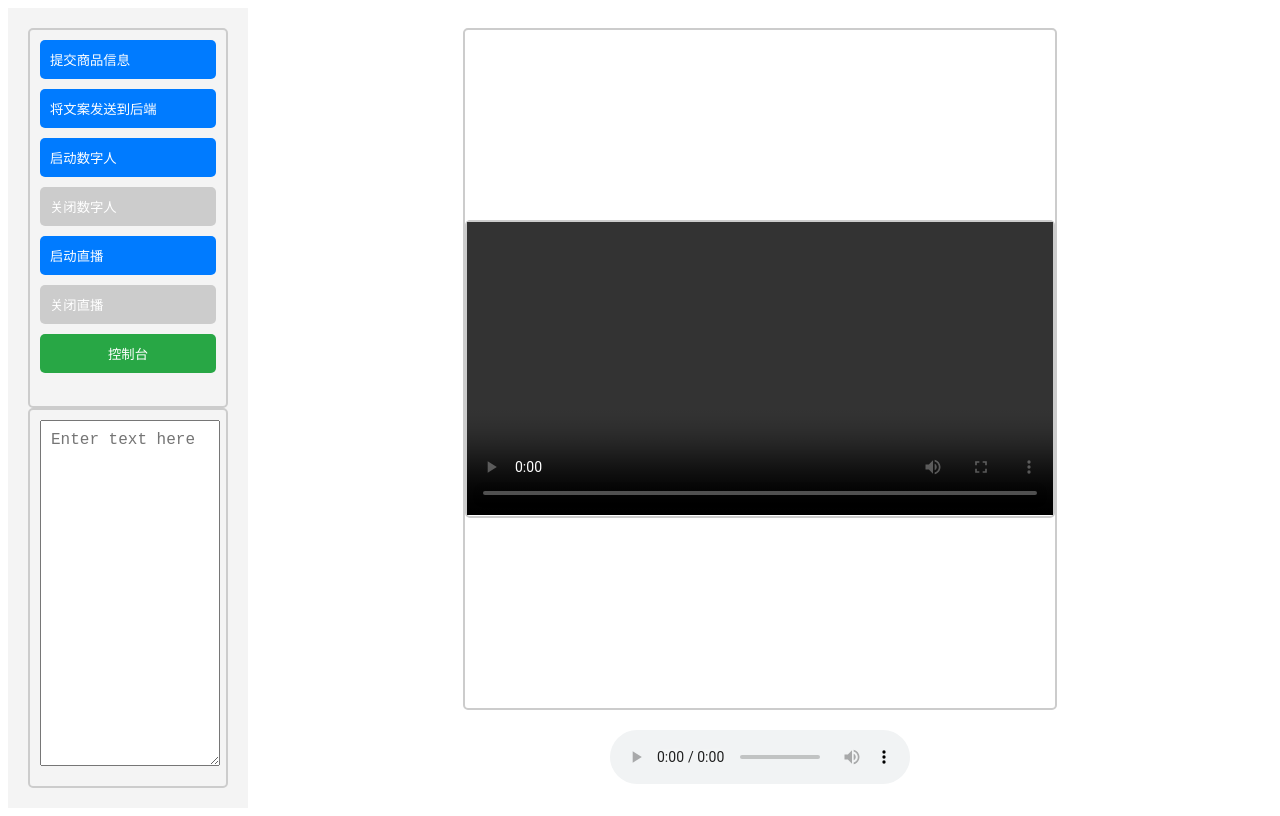
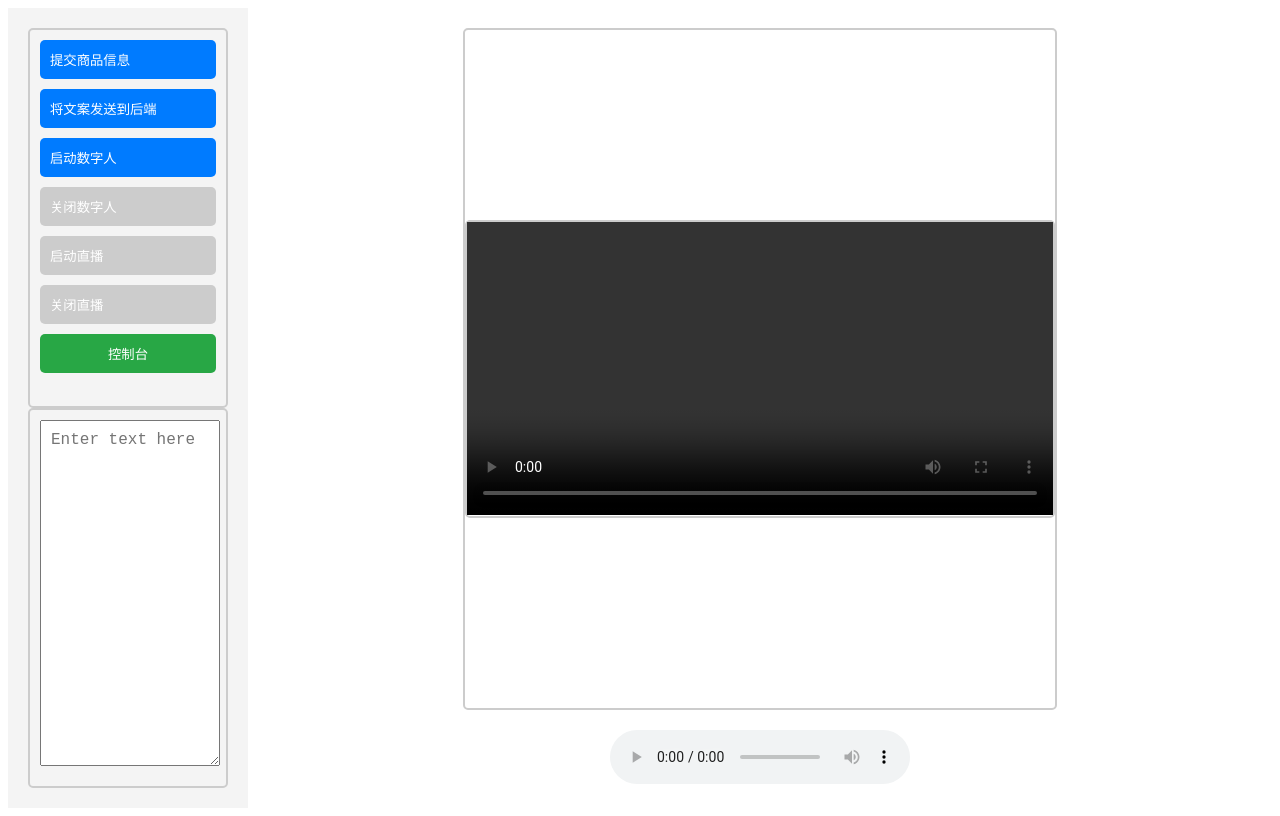
Before and after one commit to Circular-Rock/Loly, a Vue app: page /ImageDisplay in a window 1280 px wide. Built offline with nearby package versions, Linux system fonts and the light colour scheme.

Commit message:
开启数字人-关闭数字人-开启直播-关闭直播互斥关系已完成

```diff
--- a/src/components/ImageDisplay.vue
+++ b/src/components/ImageDisplay.vue
@@ -60,7 +60,7 @@ export default {
         {
           label: '启动直播', action: () => {
             this.start();
-          }, disabled: false
+          }, disabled: true
         },
         {
           label: '关闭直播', action: () => {
@@ -141,6 +141,10 @@ export default {
       });
     },
     start() {
+      if (!this.dvAnchorStarted) {
+        alert('请先开启数字人');
+        return;
+      }
       const config = {
         sdpSemantics: 'unified-plan'
       };
@@ -171,6 +175,7 @@ export default {
       this.liveStarted = false; // 更新状态变量
       this.options[4].disabled = false; // 启用开启直播按钮
       this.options[5].disabled = true; // 禁用关闭直播按钮
+
       setTimeout(() => {
         this.pc.close();
       }, 500);
@@ -182,15 +187,21 @@ export default {
         this.dvAnchorStarted = true; // 更新状态变量
         this.options[2].disabled = true; // 禁用启动数字人按钮
         this.options[3].disabled = false; // 启用关闭数字人按钮
+        this.options[4].disabled = false; // 启用开启直播按钮
       });
     },
     closeDVanchor() {
+      if (this.liveStarted) {
+        alert('请先关闭直播');
+        return;
+      }
       axios.post(close_URL, {
         username: 'user1'
       }).then(() => {
         this.dvAnchorStarted = false; // 更新状态变量
         this.options[2].disabled = false; // 启用启动数字人按钮
         this.options[3].disabled = true; // 禁用关闭数字人按钮
+        this.options[4].disabled = true; // 禁用开启直播按钮
       });
     },
   }
```
